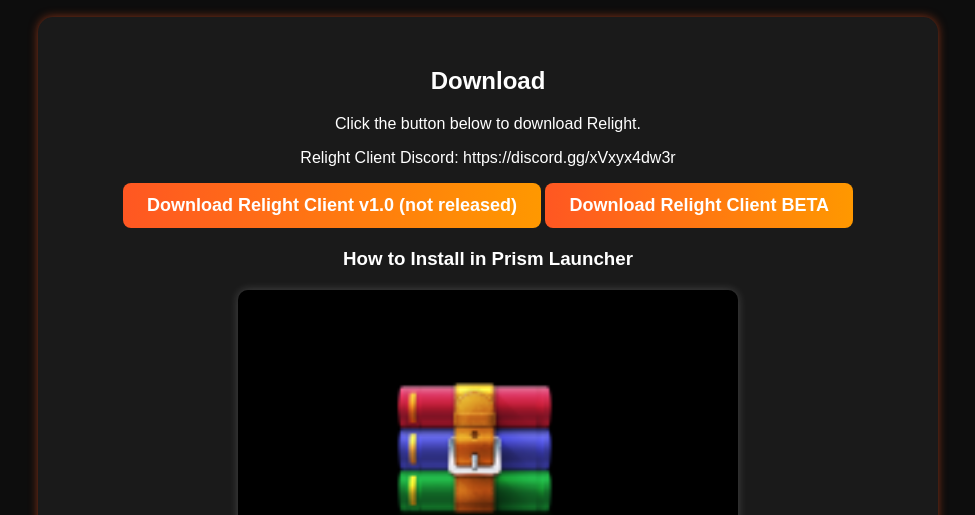
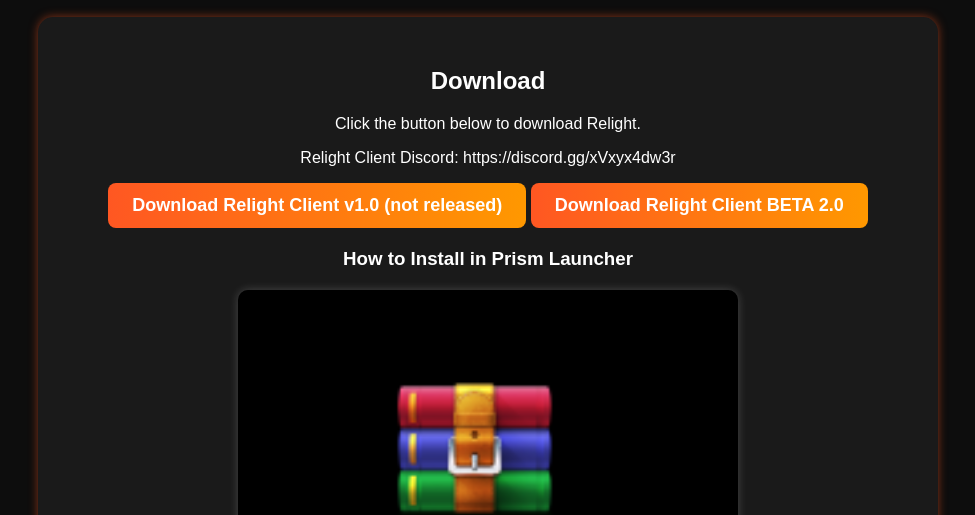
Before and after one commit to Relight-Client/Relight-Client-Website, a plain HTML site: page index.html in a window 1280 px wide. Shown: the part 313-828 px from the top of the page, without its empty margins (152-1127 px from the left). Drawn offline with Linux system fonts and the light colour scheme.

Commit message:
Update index.html to include the fact 2.0 released

```diff
--- a/index.html
+++ b/index.html
@@ -82,7 +82,7 @@
             <p>Click the button below to download Relight.</p>
             <p>Relight Client Discord: https://discord.gg/xVxyx4dw3r</p>
             <a href="RelightClient.zip" download="RelightClient.zip">Download Relight Client v1.0 (not released)</a>
-            <a href="RelightClientBETA.zip" download="RelightClientBETA.zip">Download Relight Client BETA</a>
+            <a href="RelightClientBETA.zip" download="RelightClientBETA.zip">Download Relight Client BETA 2.0</a>
             <h3 style="margin-top: 20px;">How to Install in Prism Launcher</h3>
             <div class="screenshots">
                 <img src="step1.png" alt="Step 1">
```
